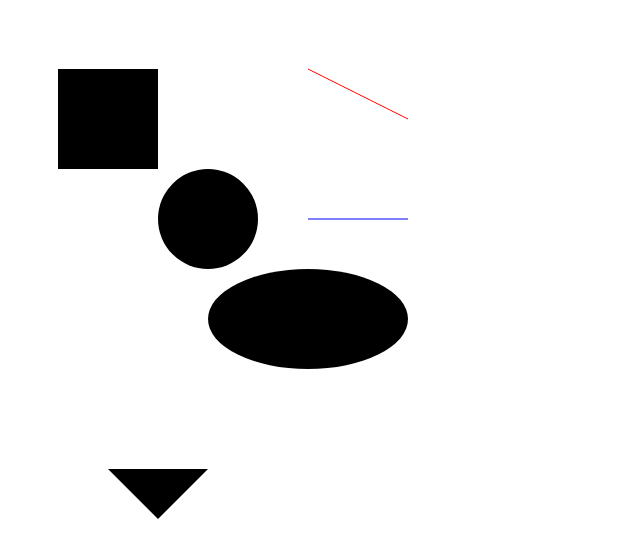
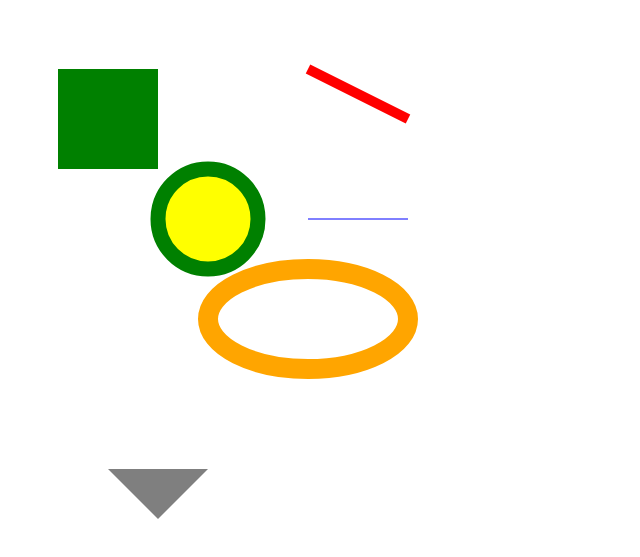
Before and after one commit to RumaRDas/svg_projects, a plain HTML site: page index.html in a window 1280 px wide. Shown: the part 61-618 px from the top of the page, without its empty margins (0-640 px from the left). Drawn offline with Linux system fonts and the light colour scheme.

Commit message:
adding color

```diff
--- a/index.html
+++ b/index.html
@@ -11,14 +11,14 @@
     SVG Projects
 </h1>
 <svg width="1000px" height="1000px">
-<rect x="50"y="50" width="100" height="100" />
+<rect x="50"y="50" width="100" height="100" fill="green"/>
 <!-- cx / cy = points  center of the circle -->
-<circle cx="200" cy="200" r="50"/>
-<ellipse cx="300" cy ="300" rx="100"  ry="50"/>
+<circle cx="200" cy="200" r="50" stroke="green" fill="yellow" stroke-width="15px"/>
+<ellipse cx="300" cy ="300" rx="100"  ry="50" fill="none" stroke="orange" stroke-width="20px"/>
 <!--1st point(100x, 450y) 2nd piint(200x, 450y) 3rd point(150x ,500y )-->
-<polygon points="100,450 200 450 150,500"/>
+<polygon points="100,450 200 450 150,500" opacity="0.5"/>
 <!-- line needs to give "start point" and "end points" -->
-<line x1="300" y1="50" x2="400" y2="100" stroke="red"/>
+<line x1="300" y1="50" x2="400" y2="100" stroke="red" stroke-width="10px"/>
 <line x1="300" y1="200" x2="400" y2="200" stroke="blue"/>
 </svg>
 </body>
```
